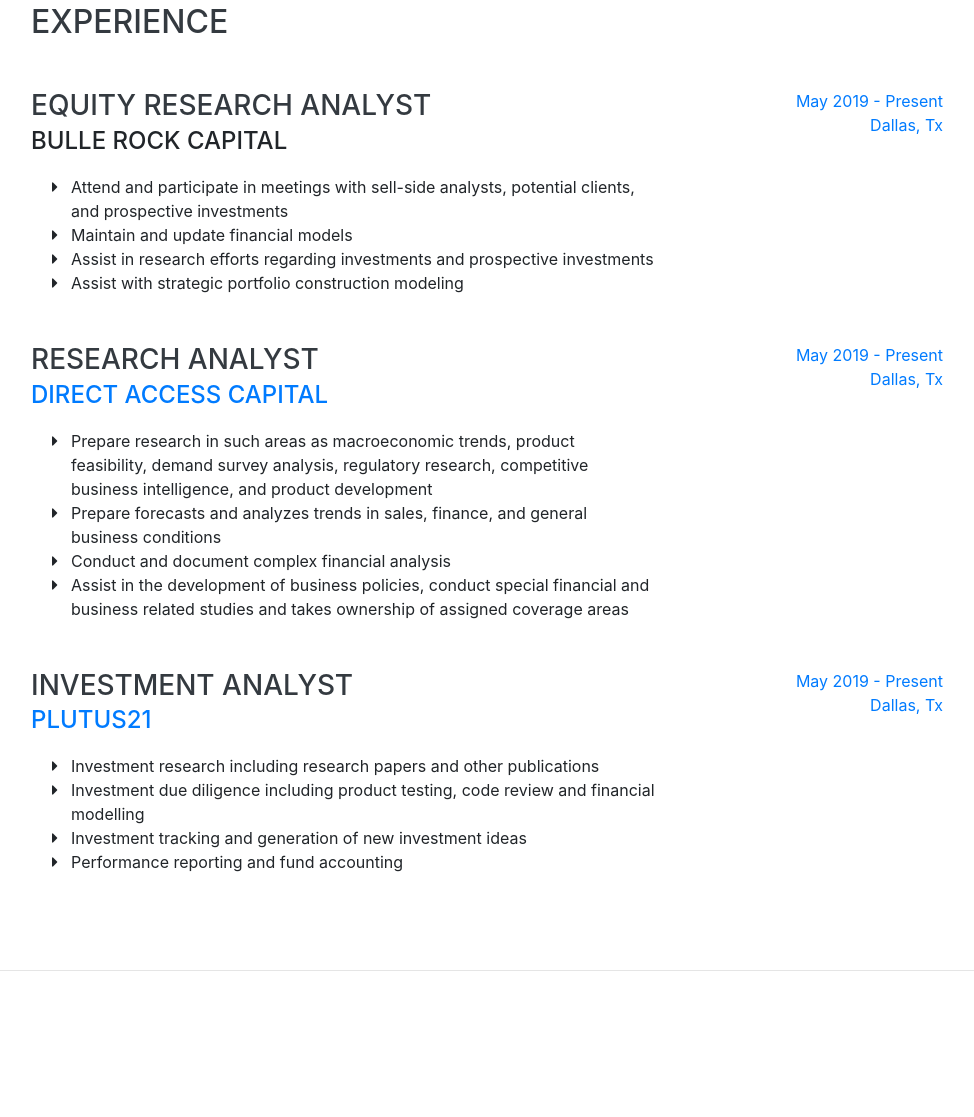
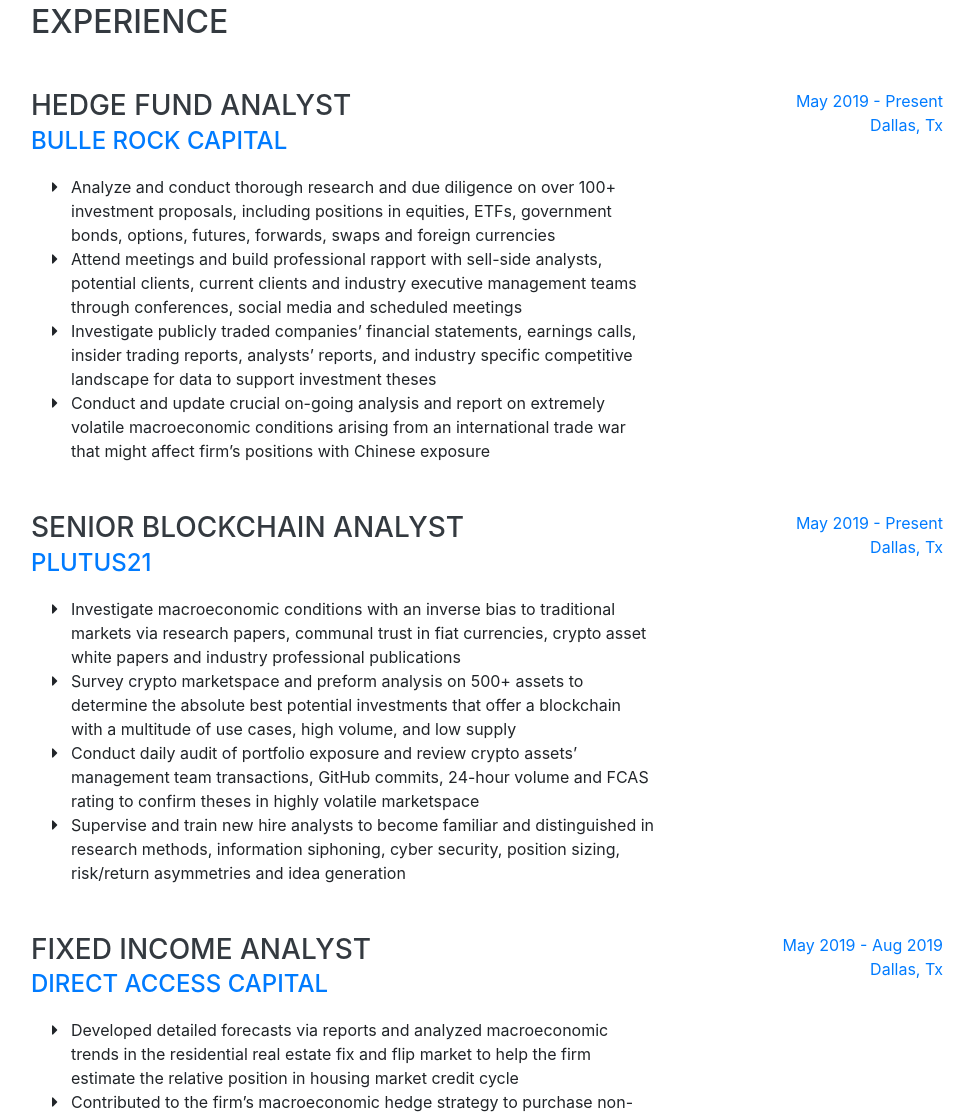
Before and after one commit to Lukeshirley3/Lukeshirley3.github.io, a website with bundled scripts: page index.html in a window 1280 px wide. Shown: the part 846-1963 px from the top of the page, without its empty margins (289-1263 px from the left). Built offline with nearby package versions, Linux system fonts and the light colour scheme; a web font is replaced by a local one.

Commit message:
Update index.html

```diff
--- a/index.html
+++ b/index.html
@@ -70,7 +70,7 @@
         <div class="subheading mb-5">Dallas, Tx  ·
           <a href="mailto:lshirley@smu.edu">Lshirley@smu.edu</a>
         </div>
-        <p class="lead mb-5">I am a senior at Southern Methodist University majoring in finance. I hold particular interest in publically traded securities and the application of artificial intellegence in the world of finance.</p>
+        <p class="lead mb-5">Senior finance major at Southern Methodist University. Interested in information technology and capital markets</p>
 
         <ul class="list-inline dev-icons">
           <li class="list-inline-item">
@@ -104,23 +104,25 @@
       <div class="w-100">
         <h2 class="mb-5">Experience</h2>
 
+
+
         <div class="resume-item d-flex flex-column flex-md-row justify-content-between mb-5">
           <div class="resume-content">
-            <h3 class="mb-0">Equity Research Analyst</h3>
-            <div class="subheading mb-3">Bulle Rock Capital</div>
+            <h3 class="mb-0">Hedge Fund Analyst</h3>
+            <div class="subheading mb-3"><a href="https://www.sec.gov/Archives/edgar/data/1591680/000159168013000001/xslFormDX01/primary_doc.xml">Bulle Rock Capital</a></div>
             <ul class="fa-ul mb-0">
               <li>
                 <i class="fa-li fa fa-caret-right"></i>
-                Attend and participate in meetings with sell-side analysts, potential clients, and prospective investments</li>
+                Analyze and conduct thorough research and due diligence on over 100+ investment proposals, including positions in equities, ETFs, government bonds, options, futures, forwards, swaps and foreign currencies</li>
               <li>
                 <i class="fa-li fa fa-caret-right"></i>
-                Maintain and update financial models</li>
+                Attend meetings and build professional rapport with sell-side analysts, potential clients, current clients and industry executive management teams through conferences, social media and scheduled meetings</li>
               <li>
                 <i class="fa-li fa fa-caret-right"></i>
-                Assist in research efforts regarding investments and prospective investments</li>
+                Investigate publicly traded companies’ financial statements, earnings calls, insider trading reports, analysts’ reports, and industry specific competitive landscape for data to support investment theses</li>
               <li>
                 <i class="fa-li fa fa-caret-right"></i>
-                Assist with strategic portfolio construction modeling</li>
+                Conduct and update crucial on-going analysis and report on extremely volatile macroeconomic conditions arising from an international trade war that might affect firm’s positions with Chinese exposure</li>
             </ul>
           </div>
           <div class="resume-date text-md-right">
@@ -133,21 +135,19 @@
 
         <div class="resume-item d-flex flex-column flex-md-row justify-content-between mb-5">
           <div class="resume-content">
-            <h3 class="mb-0">Research Analyst</h3>
-            <div class="subheading mb-3"><a href="https://www.dacapital.biz/">Direct Access Capital</a></div>
+            <h3 class="mb-0">Senior Blockchain Analyst</h3>
+            <div class="subheading mb-3"><a href="https://www.plutus21.com/">Plutus21</a></div>
             <ul class="fa-ul mb-0">
               <li>
                 <i class="fa-li fa fa-caret-right"></i>
-                Prepare research in such areas as macroeconomic trends, product feasibility, demand survey analysis, regulatory research, competitive business intelligence, and product development</li>
+                Investigate macroeconomic conditions with an inverse bias to traditional markets via research papers, communal trust in fiat currencies, crypto asset white papers and industry professional publications             <li>
+                <i class="fa-li fa fa-caret-right"></i>
+                Survey crypto marketspace and preform analysis on 500+ assets to determine the absolute best potential investments that offer a blockchain with a multitude of use cases, high volume, and low supply              <li>
+                <i class="fa-li fa fa-caret-right"></i>
+                Conduct daily audit of portfolio exposure and review crypto assets’ management team transactions, GitHub commits, 24-hour volume and FCAS rating to confirm theses in highly volatile marketspace </li>
               <li>
                 <i class="fa-li fa fa-caret-right"></i>
-                Prepare forecasts and analyzes trends in sales, finance, and general business conditions</li>
-              <li>
-                <i class="fa-li fa fa-caret-right"></i>
-                Conduct and document complex financial analysis</li>
-              <li>
-                <i class="fa-li fa fa-caret-right"></i>
-                Assist in the development of business policies, conduct special financial and business related studies and takes ownership of assigned coverage areas</li>
+                Supervise and train new hire analysts to become familiar and distinguished in research methods, information siphoning, cyber security, position sizing, risk/return asymmetries and idea generation</li>
             </ul>
           </div>
           <div class="resume-date text-md-right">
@@ -160,30 +160,34 @@
 
         <div class="resume-item d-flex flex-column flex-md-row justify-content-between mb-5">
           <div class="resume-content">
-            <h3 class="mb-0">Investment Analyst</h3>
-            <div class="subheading mb-3"><a href="https://www.plutus21.com/">Plutus21</a></div>
+            <h3 class="mb-0">Fixed Income Analyst</h3>
+            <div class="subheading mb-3"><a href="https://www.dacapital.biz/">Direct Access Capital</a></div>
             <ul class="fa-ul mb-0">
               <li>
                 <i class="fa-li fa fa-caret-right"></i>
-                Investment research including research papers and other publications</li>
+                Developed detailed forecasts via reports and analyzed macroeconomic trends in the residential real estate fix and flip market to help the firm estimate the relative position in housing market credit cycle
+             <li>
+                <i class="fa-li fa fa-caret-right"></i>
+                Contributed to the firm’s macroeconomic hedge strategy to purchase non-performing loans from originators for 50 percent of the loan’s purchase price in the inevitable event of a housing credit cycle recession</li>
               <li>
                 <i class="fa-li fa fa-caret-right"></i>
-                Investment due diligence including product testing, code review and financial modelling</li>
+                Assisted in business development by exploring all potential origination firms in the united states, contacting management teams, producing legal documents and conducting live negotiations</li>
               <li>
                 <i class="fa-li fa fa-caret-right"></i>
-                Investment tracking and generation of new investment ideas</li>
-              <li>
-                <i class="fa-li fa fa-caret-right"></i>
-                Performance reporting and fund accounting</li>
+                Orchestrated underwriting processes for $100,000,000+ of residential real estate loans before providing warehouse line of credit for origination clients in collaboration with overseeing hedge fund</li>
             </ul>
           </div>
           <div class="resume-date text-md-right">
-            <span class="text-primary">May 2019 - Present</span>
+            <span class="text-primary">May 2019 - Aug 2019</span>
             <div class="resume-date text-md-right">
               <span class="text-primary">Dallas, Tx</span>
             </div>
           </div>
         </div>
+
+
+
+
 
     </section>
 
@@ -233,9 +237,6 @@
           </li>
           <li class="list-inline-item">
             <i style="color: #007DC6" class="fab fa-css3-alt"></i>
-          </li>
-          <li class="list-inline-item">
-            <i style="color: #FFD93E" class="fab fa-js-square"></i>
           </li>
           <li class="list-inline-item">
             <i style="color: #346E9E" class="fab fa-python"></i>
```
